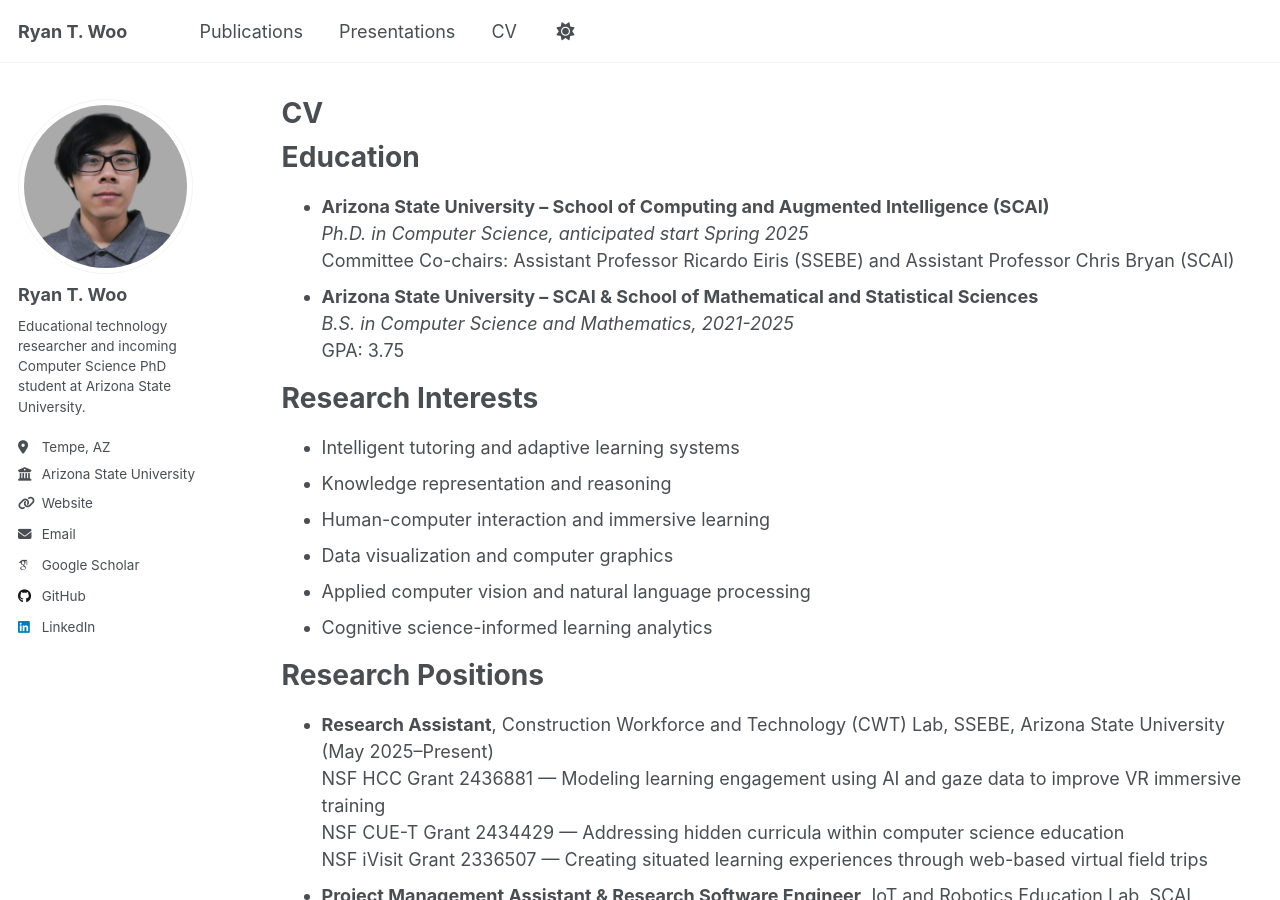
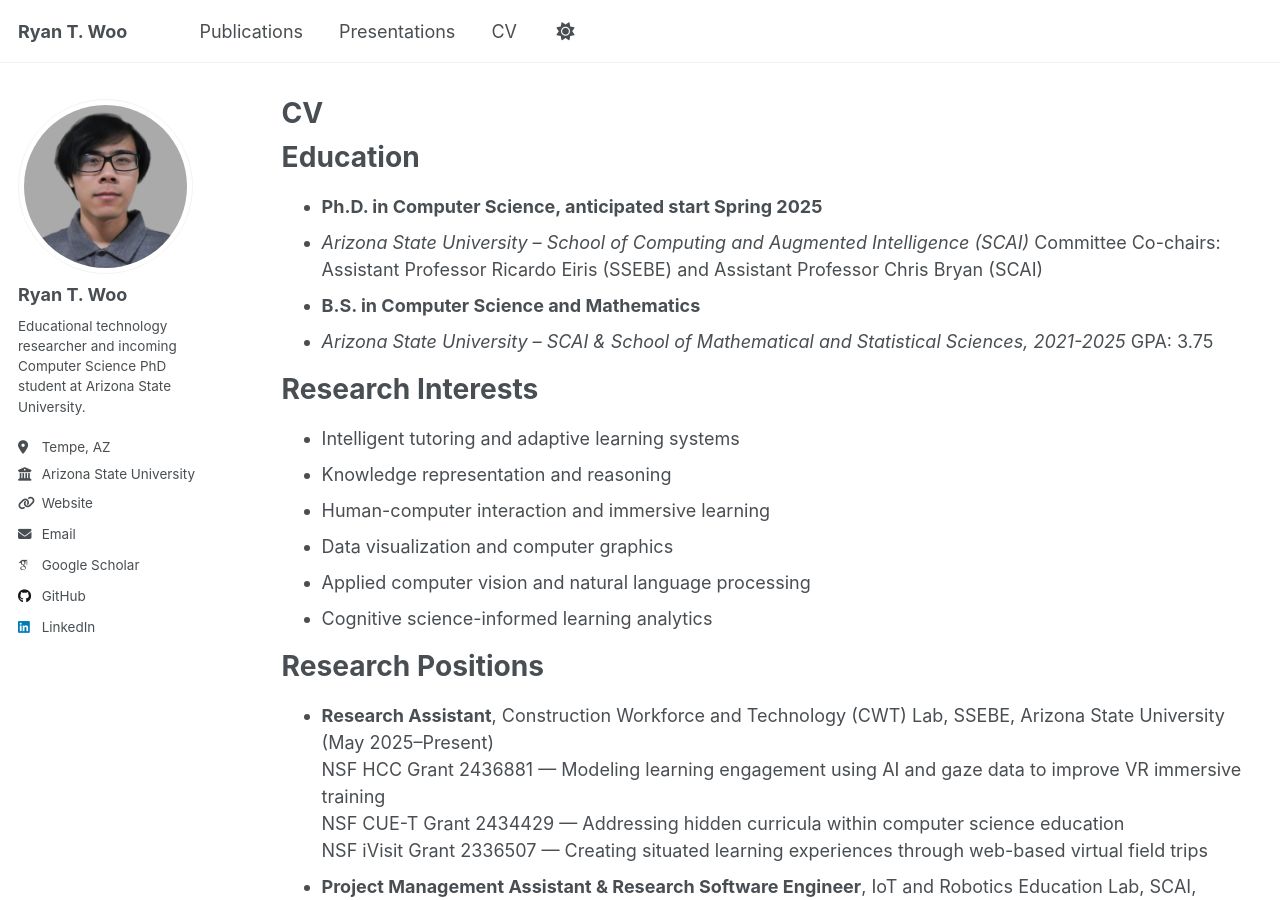
Before and after one commit to rtwoo/rtwoo.github.io, a Jekyll site: the page built from _pages/cv.md, in a window 1280 px wide and 900 px high. Built offline with Jekyll 4.4.1, drawn with Linux system fonts in a browser that asks for light colours; some web fonts are replaced; a script that is not in the unit is left out.

Commit message:
CV education section rearranged

```diff
--- a/_pages/cv.md
+++ b/_pages/cv.md
@@ -11,11 +11,11 @@ redirect_from:
 
 Education
 ======
-* **Arizona State University – School of Computing and Augmented Intelligence (SCAI)**
-  *Ph.D. in Computer Science, anticipated start Spring 2025*
+* **Ph.D. in Computer Science, anticipated start Spring 2025**
+* *Arizona State University – School of Computing and Augmented Intelligence (SCAI)*
   Committee Co-chairs: Assistant Professor Ricardo Eiris (SSEBE) and Assistant Professor Chris Bryan (SCAI)
-* **Arizona State University – SCAI & School of Mathematical and Statistical Sciences**
-  *B.S. in Computer Science and Mathematics, 2021-2025*
+* **B.S. in Computer Science and Mathematics**
+* *Arizona State University – SCAI & School of Mathematical and Statistical Sciences, 2021-2025*
   GPA: 3.75
 
 Research Interests
```
